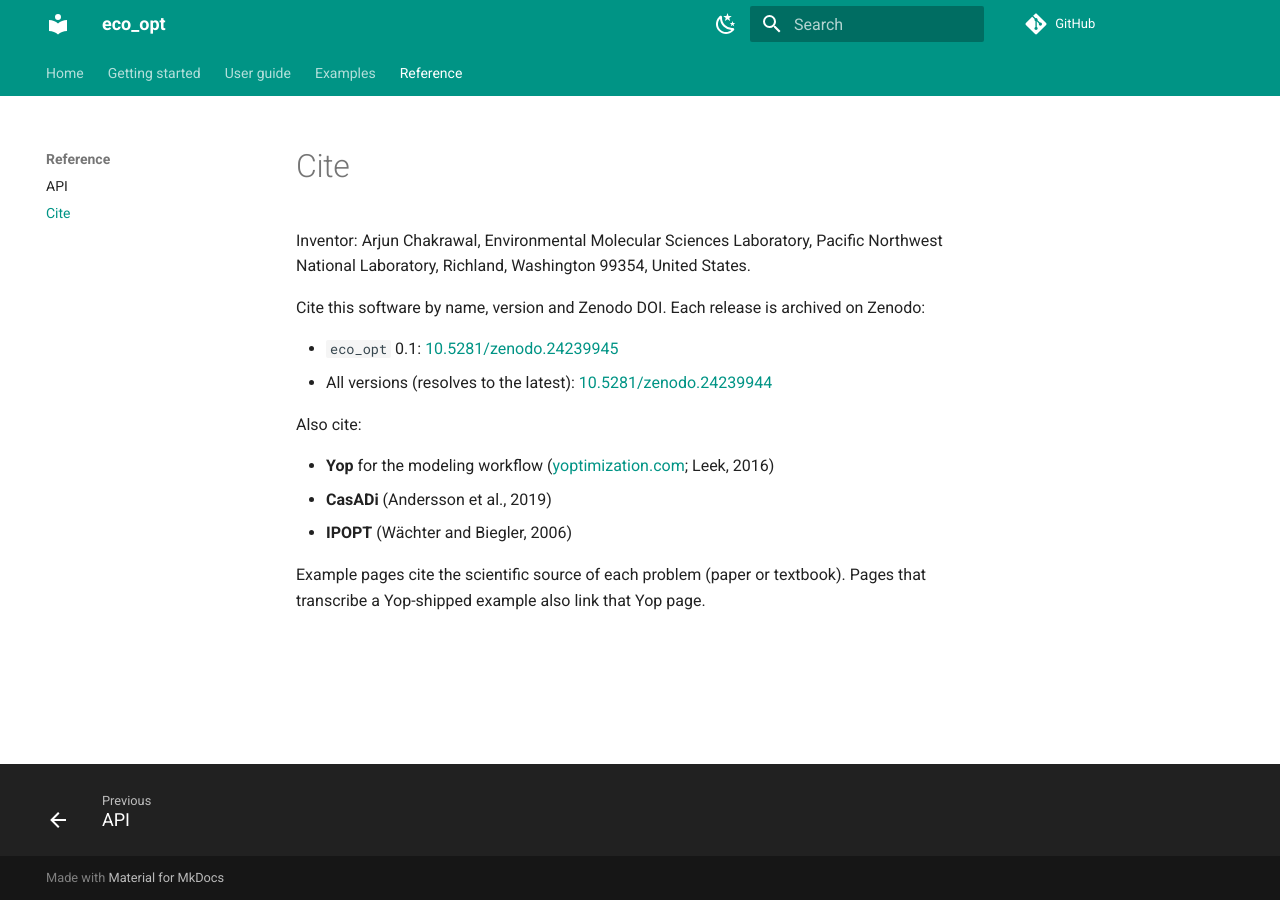
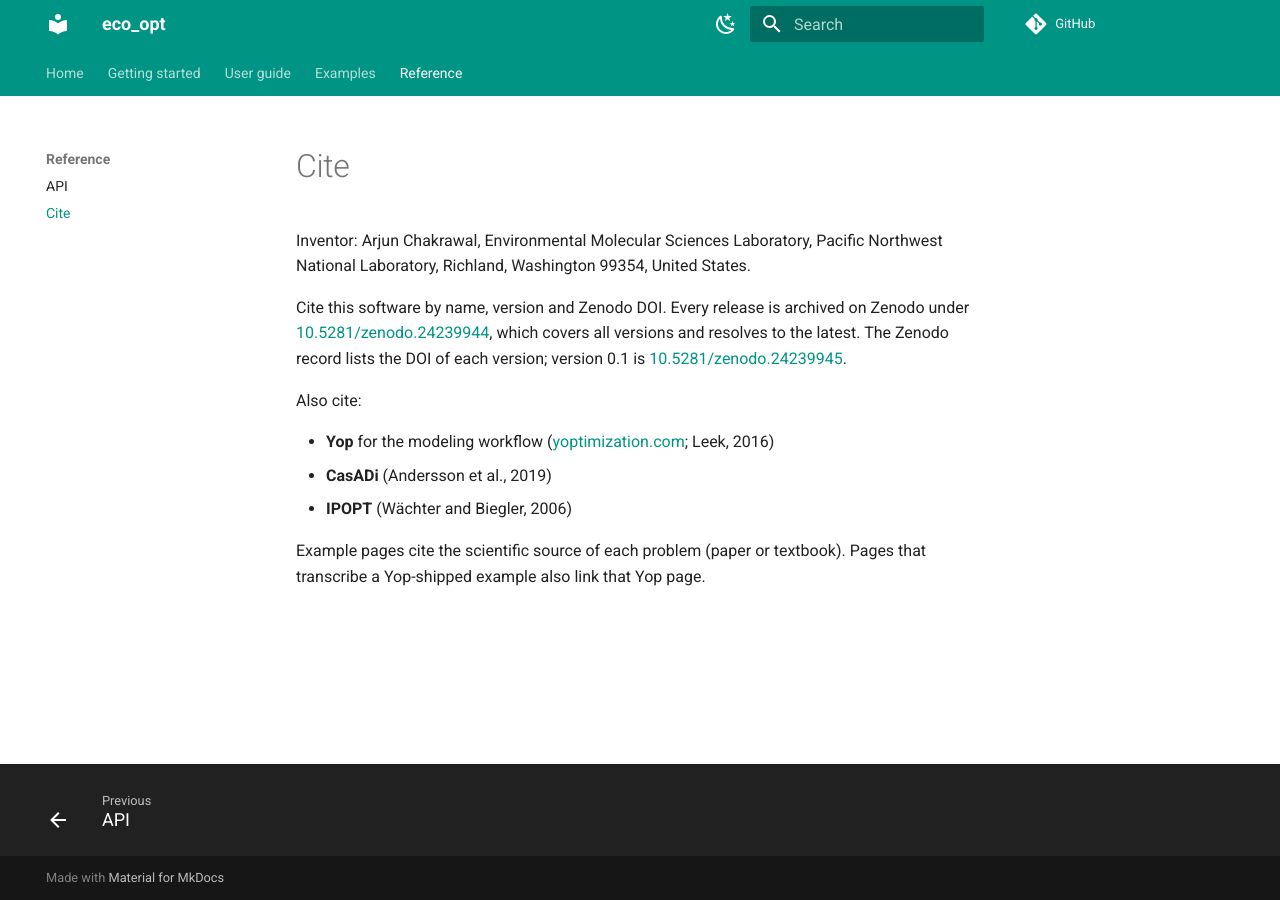
Before and after one commit to EMSL-Computing/eco_opt, an MkDocs documentation site: the page built from docs/cite.md, in a window 1280 px wide. Built offline with MkDocs 1.6.1 and Material for MkDocs 9.7.7, drawn with Linux system fonts in a browser that asks for light colours; comment, search, counter and statistics services are not loaded.

Commit message:
Release 0.1.1: release-script licence fix, concept DOI in citation files, version checks.

```diff
--- a/docs/cite.md
+++ b/docs/cite.md
@@ -4,12 +4,12 @@ Inventor: Arjun Chakrawal, Environmental Molecular Sciences
 Laboratory, Pacific Northwest National Laboratory, Richland,
 Washington 99354, United States.
 
-Cite this software by name, version and Zenodo DOI. Each release is
-archived on Zenodo:
-
-- `eco_opt` 0.1: [10.5281/zenodo.24239945](https://doi.org/10.5281/zenodo.24239945)
-- All versions (resolves to the latest):
-  [10.5281/zenodo.24239944](https://doi.org/10.5281/zenodo.24239944)
+Cite this software by name, version and Zenodo DOI. Every release is
+archived on Zenodo under
+[10.5281/zenodo.24239944](https://doi.org/10.5281/zenodo.24239944), which
+covers all versions and resolves to the latest. The Zenodo record lists the
+DOI of each version; version 0.1 is
+[10.5281/zenodo.24239945](https://doi.org/10.5281/zenodo.24239945).
 
 Also cite:
 
--- a/pyproject.toml
+++ b/pyproject.toml
@@ -4,7 +4,7 @@ build-backend = "setuptools.build_meta"
 
 [project]
 name = "eco_opt"
-version = "0.1"
+version = "0.1.1"
 description = "Optimal control for process-based models (CasADi). Python implementation of the Yop modelling workflow."
 readme = "README.md"
 requires-python = ">=3.9"
--- a/src/eco_opt/__init__.py
+++ b/src/eco_opt/__init__.py
@@ -51,4 +51,4 @@ __all__ = [
     "control_from_solution",
 ]
 
-__version__ = "0.1"
+__version__ = "0.1.1"
```
Also changed, not shown: AGENTS.md (+6 -4 lines), 2 other files.
